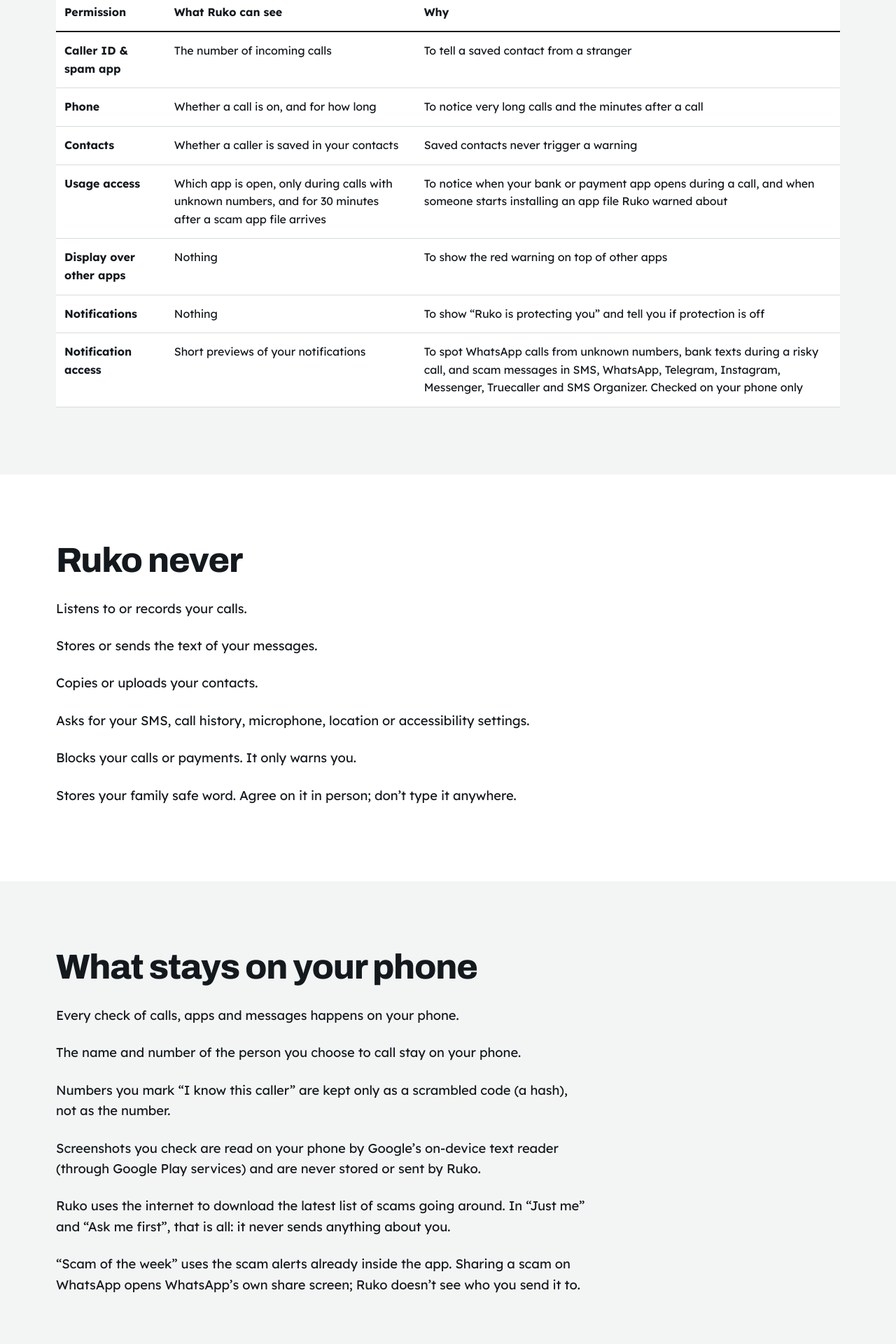
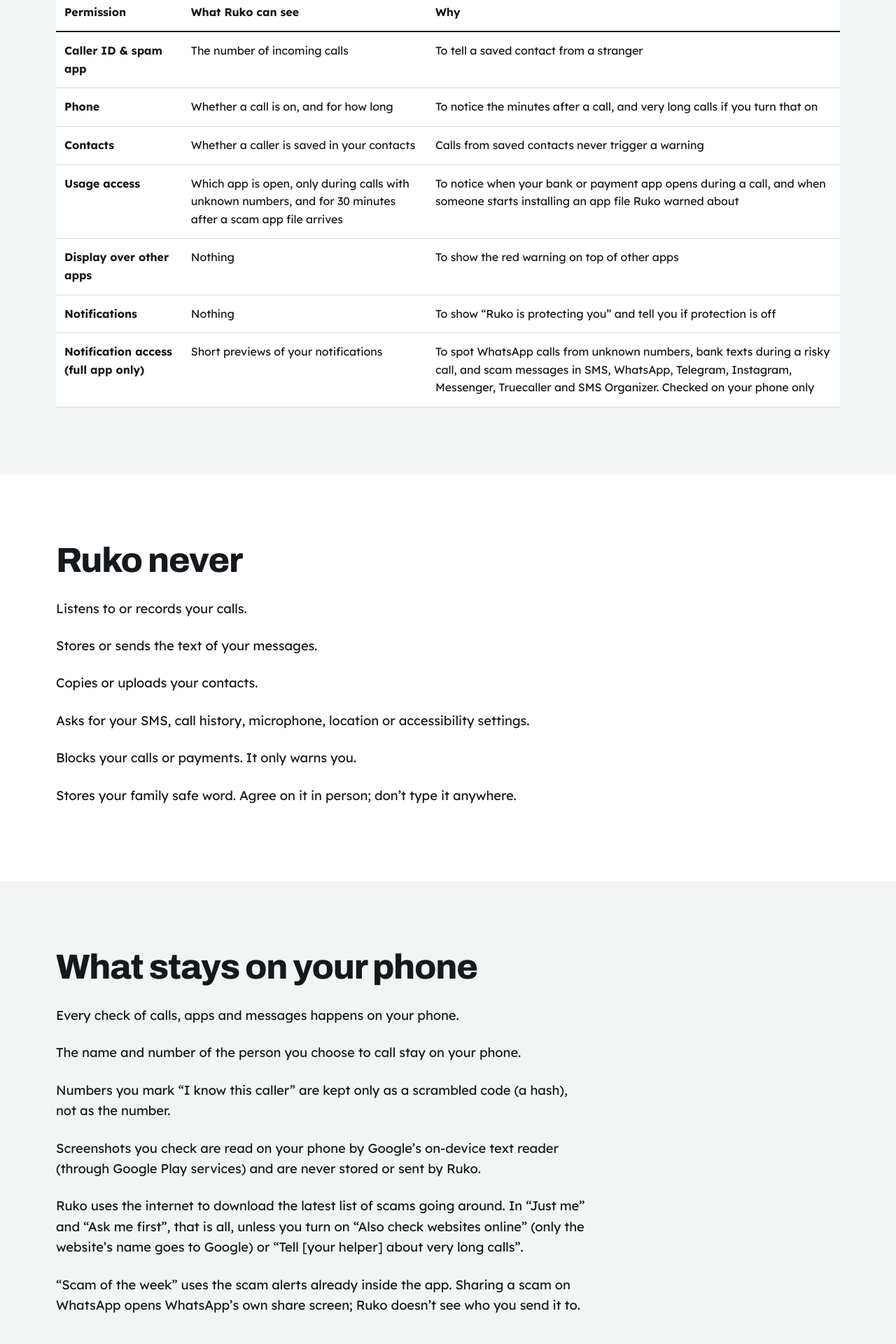
Before and after one commit to rnntech/ruko-web, a Next.js app: page /privacy in a window 1280 px wide. Shown: the part 640-2560 px from the top of the page at 70% size. Built offline with nearby package versions, Linux system fonts and the light colour scheme.

Commit message:
D-108 stranger money note (off), D-109 helper only for a fake link or app file on the call, D-110 no saved-contact note, D-111 long-call alert opt-in; website wording updates

```diff
--- a/app/keep-running/page.tsx
+++ b/app/keep-running/page.tsx
@@ -51,7 +51,7 @@ export default function KeepRunningPage() {
     <>
       <PageHead
         title="Keep Ruko running"
-        lead="Some phones close apps in the background to save battery. If that happens, Ruko can’t warn you. These settings take a minute and keep it on. Ruko itself uses very little battery: it only checks which app is open during calls with unknown numbers."
+        lead="Some phones close apps in the background to save battery. If that happens, Ruko can’t warn you. These settings take a minute and keep it on. Ruko itself uses very little battery: it checks each message as it arrives (full app), and which app is open during calls with unknown numbers."
       />
       <section className="field">
         <div className="container">
--- a/app/privacy/page.tsx
+++ b/app/privacy/page.tsx
@@ -8,8 +8,8 @@ export const metadata: Metadata = {
 
 const permissions: { name: string; sees: string; why: string }[] = [
   { name: "Caller ID & spam app", sees: "The number of incoming calls", why: "To tell a saved contact from a stranger" },
-  { name: "Phone", sees: "Whether a call is on, and for how long", why: "To notice very long calls and the minutes after a call" },
-  { name: "Contacts", sees: "Whether a caller is saved in your contacts", why: "Saved contacts never trigger a warning" },
+  { name: "Phone", sees: "Whether a call is on, and for how long", why: "To notice the minutes after a call, and very long calls if you turn that on" },
+  { name: "Contacts", sees: "Whether a caller is saved in your contacts", why: "Calls from saved contacts never trigger a warning" },
   {
     name: "Usage access",
     sees: "Which app is open, only during calls with unknown numbers, and for 30 minutes after a scam app file arrives",
@@ -18,7 +18,7 @@ const permissions: { name: string; sees: string; why: string }[] = [
   { name: "Display over other apps", sees: "Nothing", why: "To show the red warning on top of other apps" },
   { name: "Notifications", sees: "Nothing", why: "To show “Ruko is protecting you” and tell you if protection is off" },
   {
-    name: "Notification access",
+    name: "Notification access (full app only)",
     sees: "Short previews of your notifications",
     why: "To spot WhatsApp calls from unknown numbers, bank texts during a risky call, and scam messages in SMS, WhatsApp, Telegram, Instagram, Messenger, Truecaller and SMS Organizer. Checked on your phone only",
   },
@@ -86,7 +86,8 @@ export default function PrivacyPage() {
             </li>
             <li>
               Ruko uses the internet to download the latest list of scams going around. In &ldquo;Just me&rdquo; and
-              &ldquo;Ask me first&rdquo;, that is all: it never sends anything about you.
+              &ldquo;Ask me first&rdquo;, that is all, unless you turn on &ldquo;Also check websites online&rdquo; (only
+              the website&rsquo;s name goes to Google) or &ldquo;Tell [your helper] about very long calls&rdquo;.
             </li>
             <li>
               &ldquo;Scam of the week&rdquo; uses the scam alerts already inside the app. Sharing a scam on WhatsApp opens
@@ -100,7 +101,8 @@ export default function PrivacyPage() {
             warning it was (for example &ldquo;long call with a stranger&rdquo;), a score, and the time. The other phone gets
             a push message through Google&rsquo;s Firebase. Never your calls, messages, contacts or numbers. Your helper
             sees only &ldquo;Please call you now&rdquo;, plus the kind of warning if you turned on &ldquo;Also tell them
-            why&rdquo;. Either of you can disconnect at any time in Settings.
+            why&rdquo;. Either of you can disconnect at any time in Settings. The long-call alert, if you turn it on,
+            works the same way in any mode.
           </p>
           <h2 style={{ marginTop: 56 }}>Deleting your data</h2>
           <p className="measure">
--- a/components/Phone.tsx
+++ b/components/Phone.tsx
@@ -186,9 +186,9 @@ export type WarnSituation = "bank" | "otp" | "screen" | "message" | "calm" | "me
 /**
  * Ruko's warning, worded and laid out like the app's (android WarningOverlay.kt; strings warning_*, reason_r1..r3).
  * Calls: R1 bank or UPI app, R3 a code arrives, R2 screen sharing ("Stop. This is a scam."). Messages: red, or calm
- * for a known trick (teal); a scam message during a stranger's call brings the helper in too (D-092). A scam link
- * before it opens (link checker, D-090; strings link_*), and an app file from a warned message as it installs (R8,
- * D-093; 09e). "Call [helper]" is the big button whenever a helper is chosen (D-066); in "Tell them automatically" a
+ * for a known trick (teal); a fake link or app file while a stranger is on the line brings the helper in too (D-109).
+ * A scam link before it opens (link checker, D-090; strings link_*), and an app file from a warned message as it
+ * installs (R8, D-093; 09e). "Call [helper]" is the big button whenever a helper is chosen (D-066); in "Tell them automatically" a
  * line says their phone is ringing (D-053).
  */
 export function WarningScreen({
--- a/lib/content.ts
+++ b/lib/content.ts
@@ -70,7 +70,7 @@ export const en = {
   },
   scams: {
     title: "Scams going around",
-    lead: "Scams reported recently by the police, the government and news outlets. A person checks every one before it appears here. Send them to your family before a scammer calls them.",
+    lead: "Scams reported recently by the police, the government and news outlets. Each one comes from the police, a government body or an established news outlet, and its “What to do” comes from official advice. Send them to your family before a scammer calls them.",
     homeTitle: "Scams going around now",
     homeLead: "Short, checked and sourced. Read one, then send it to the family group.",
     seeAll: "See all scams",
```
Also changed, not shown: app/demo/DemoSwitcher.tsx (+18 -9 lines).
